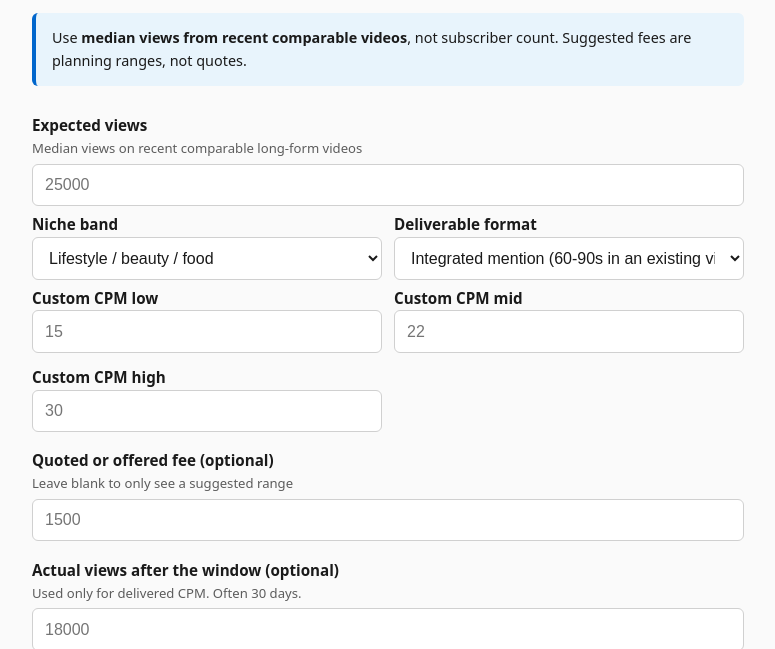
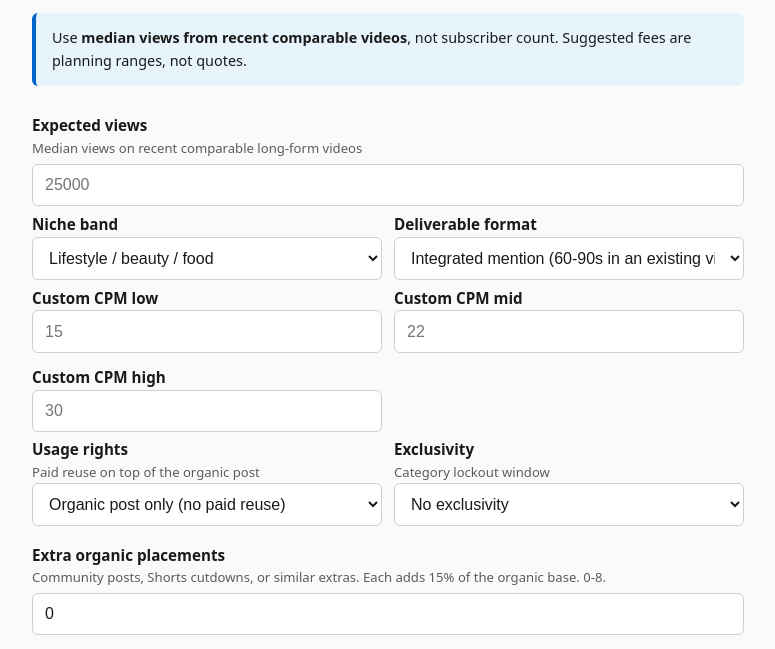
Before and after one commit to NeilFoxAgency/creator-deal-math, a website: page index.html in a window 1280 px wide. Shown: the part 130-779 px from the top of the page, without its empty margins (252-1027 px from the left). Drawn offline with Linux system fonts and the light colour scheme.

Commit message:
Expose usage, exclusivity, extras, and quote check in the calculator UI

```diff
--- a/index.html
+++ b/index.html
@@ -101,6 +101,24 @@
           <input id="customCpmHigh" name="customCpmHigh" inputmode="decimal" placeholder="30">
         </div>
       </div>
+      <div class="row">
+        <div>
+          <label for="usage">Usage rights
+            <span class="tip">Paid reuse on top of the organic post</span>
+          </label>
+          <select id="usage" name="usage"></select>
+        </div>
+        <div>
+          <label for="exclusivity">Exclusivity
+            <span class="tip">Category lockout window</span>
+          </label>
+          <select id="exclusivity" name="exclusivity"></select>
+        </div>
+      </div>
+      <label for="extraPlacements">Extra organic placements
+        <span class="tip">Community posts, Shorts cutdowns, or similar extras. Each adds 15% of the organic base. 0-8.</span>
+      </label>
+      <input id="extraPlacements" name="extraPlacements" inputmode="numeric" placeholder="0" value="0">
       <label for="quotedFee">Quoted or offered fee (optional)
         <span class="tip">Leave blank to only see a suggested range</span>
       </label>
@@ -152,8 +170,24 @@
         opt.textContent = math.FORMATS[key].label;
         formatEl.appendChild(opt);
       });
+      var usageEl = document.getElementById("usage");
+      var exclEl = document.getElementById("exclusivity");
+      Object.keys(math.USAGE_RIGHTS).forEach(function (key) {
+        var opt = document.createElement("option");
+        opt.value = key;
+        opt.textContent = math.USAGE_RIGHTS[key].label;
+        usageEl.appendChild(opt);
+      });
+      Object.keys(math.EXCLUSIVITY).forEach(function (key) {
+        var opt = document.createElement("option");
+        opt.value = key;
+        opt.textContent = math.EXCLUSIVITY[key].label;
+        exclEl.appendChild(opt);
+      });
       nicheEl.value = "lifestyle";
       formatEl.value = "integration";
+      usageEl.value = "organic";
+      exclEl.value = "none";
       function money(n) {
         if (n == null) return "-";
         return "$" + Number(n).toLocaleString(undefined, { maximumFractionDigits: 2 });
@@ -184,6 +218,9 @@
           aov: document.getElementById("aov").value,
           niche: document.getElementById("niche").value,
           format: document.getElementById("format").value,
+          usage: document.getElementById("usage").value,
+          exclusivity: document.getElementById("exclusivity").value,
+          extraPlacements: document.getElementById("extraPlacements").value,
           customCpmLow: document.getElementById("customCpmLow").value,
           customCpmMid: document.getElementById("customCpmMid").value,
           customCpmHigh: document.getElementById("customCpmHigh").value
@@ -209,6 +246,9 @@
         grid.appendChild(card("Suggested fee low", money(result.suggested.low)));
         grid.appendChild(card("Suggested fee mid", money(result.suggested.mid)));
         grid.appendChild(card("Suggested fee high", money(result.suggested.high)));
+        grid.appendChild(card("Organic base mid (no add-ons)", money(result.organicBase.mid)));
+        grid.appendChild(card("Quote vs range", result.quoteCheck.label));
+        grid.appendChild(card("Quote / suggested mid", result.quoteCheck.ratioToMid == null ? "-" : result.quoteCheck.ratioToMid + "x"));
         grid.appendChild(card("Implied CPM on expected views", money(result.impliedCpm)));
         grid.appendChild(card("Delivered CPM on actual views", money(result.deliveredCpm)));
         grid.appendChild(card("Estimated clicks", num(result.funnel.estimatedClicks)));
@@ -230,6 +270,9 @@
         copyBtn.addEventListener("click", function () {
           var lines = [
             "Suggested fee: " + money(result.suggested.low) + " - " + money(result.suggested.high) + " (mid " + money(result.suggested.mid) + ")",
+            "Organic base mid: " + money(result.organicBase.mid),
+            "Usage: " + result.usage.id + "; exclusivity: " + result.exclusivity.id + "; extras: " + result.extraPlacements,
+            result.quoteCheck.label,
             "Implied CPM: " + money(result.impliedCpm),
             "Delivered CPM: " + money(result.deliveredCpm),
             "CPA: " + money(result.funnel.cpa),
```
